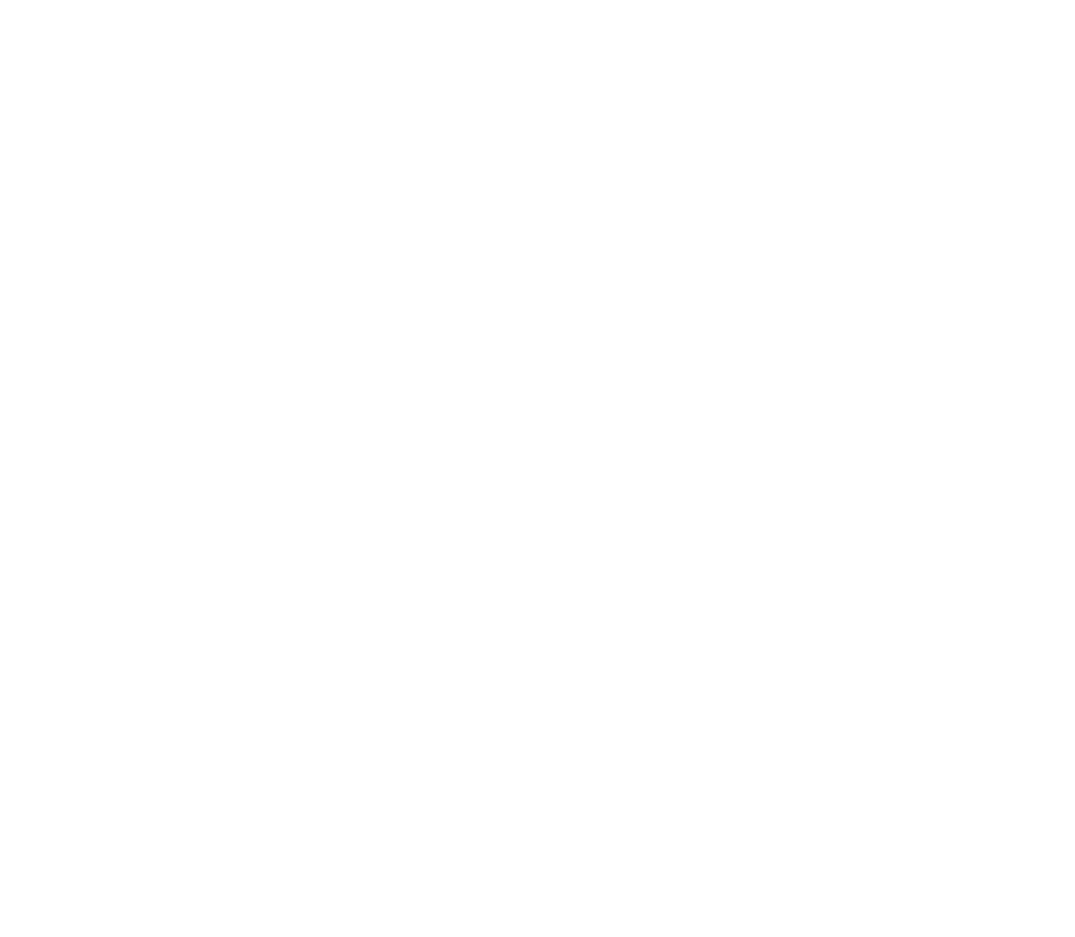
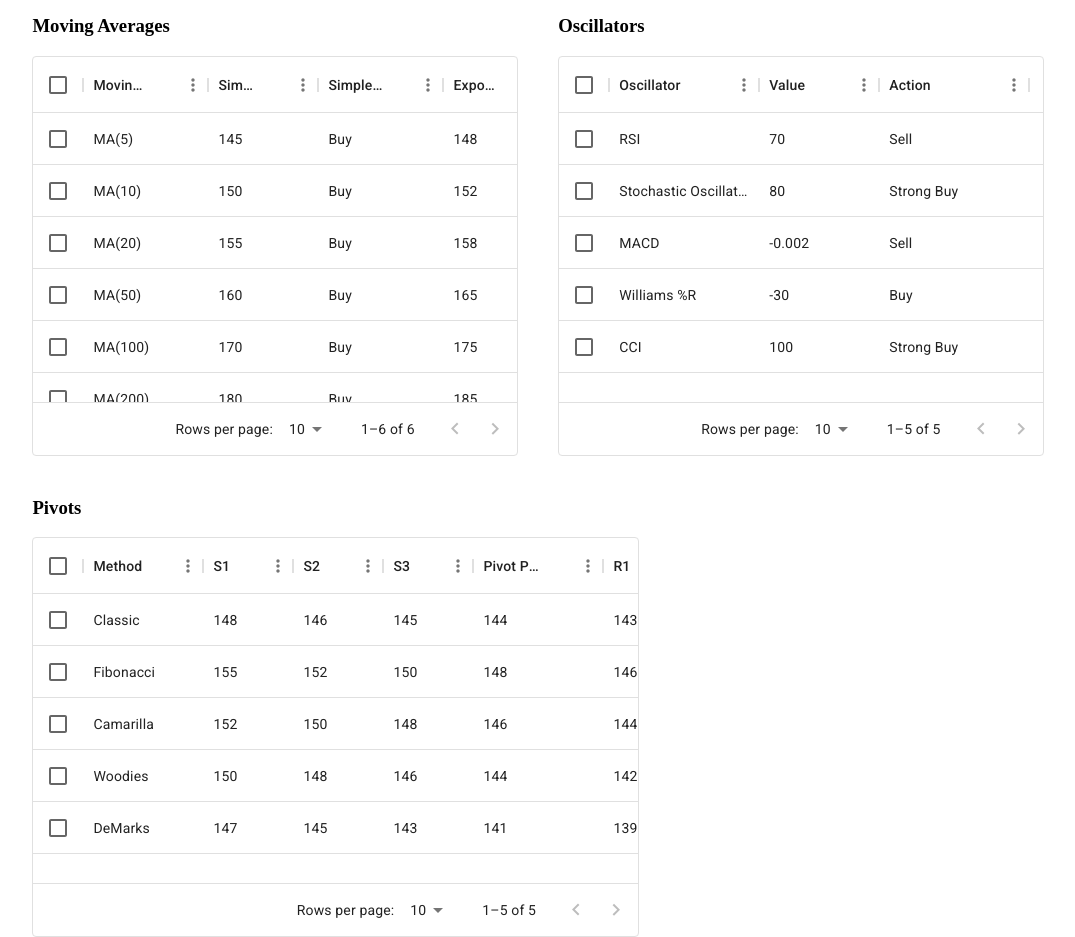
Before and after one commit to semihgencten/FinantialKit-Frontend, a React (Vite) app: page /equities/technicals in a window 1280 px wide. Shown: the part 780-1717 px from the top of the page, without its empty margins (102-1177 px from the left). Before the commit the page ends 800 px from the top, so only its background shows below. Built offline with nearby package versions, Linux system fonts and the light colour scheme.

Commit message:
Technicals and markets page
I started to develop these two pages.

```diff
--- a/src/pages/EquitiesTechnicalsPage/index.jsx
+++ b/src/pages/EquitiesTechnicalsPage/index.jsx
@@ -1,5 +1,77 @@
 import { Box } from '@mui/material'
 import TabsLayout from '@/pages/EquitiesPage';
+import { DataGrid } from '@mui/x-data-grid';
+
+const maColumns = [
+    { field: 'name', headerName: 'Moving Average', width: 125 },
+    { field: 'simple', headerName: 'Simple', width: 110 },
+    { field: 'simpleAction', headerName: 'Simple Action', width: 125 },
+    { field: 'exponential', headerName: 'Exponential', width: 110 },
+    { field: 'exponentialAction', headerName: 'Exponential Action', width: 150 }
+];
+
+const maRows = [
+    { id: 1, name: 'MA(5)', simple: 145, simpleAction: 'Buy', exponential: 148, exponentialAction: 'Strong Buy' },
+    { id: 2, name: 'MA(10)', simple: 150, simpleAction: 'Buy', exponential: 152, exponentialAction: 'Strong Buy' },
+    { id: 3, name: 'MA(20)', simple: 155, simpleAction: 'Buy', exponential: 158, exponentialAction: 'Strong Buy' },
+    { id: 4, name: 'MA(50)', simple: 160, simpleAction: 'Buy', exponential: 165, exponentialAction: 'Strong Buy' },
+    { id: 5, name: 'MA(100)', simple: 170, simpleAction: 'Buy', exponential: 175, exponentialAction: 'Strong Buy' },
+    { id: 6, name: 'MA(200)', simple: 180, simpleAction: 'Buy', exponential: 185, exponentialAction: 'Strong Buy' }
+];
+
+const osColumns = [
+    { field: 'name', headerName: 'Oscillator', width: 150 },
+    { field: 'value', headerName: 'Value', width: 120 },
+    { field: 'action', headerName: 'Action', width: 150 }
+];
+
+const osRows = [
+    { id: 1, name: 'RSI', value: 70, action: 'Sell' },
+    { id: 2, name: 'Stochastic Oscillator', value: 80, action: 'Strong Buy' },
+    { id: 3, name: 'MACD', value: -0.002, action: 'Sell' },
+    { id: 4, name: 'Williams %R', value: -30, action: 'Buy' },
+    { id: 5, name: 'CCI', value: 100, action: 'Strong Buy' }
+];
+const pivotColumns = [
+    { field: 'method', headerName: 'Method', width: 120 },
+    { field: 'S1', headerName: 'S1', width: 90 },
+    { field: 'S2', headerName: 'S2', width: 90 },
+    { field: 'S3', headerName: 'S3', width: 90 },
+    { field: 'Pivot Points', headerName: 'Pivot Points', width: 130 },
+    { field: 'R1', headerName: 'R1', width: 90 },
+    { field: 'R2', headerName: 'R2', width: 90 },
+    { field: 'R3', headerName: 'R3', width: 90 }
+];
+
+const pivotRows = [
+    { id: 1, method: 'Classic', S1: 148, S2: 146, S3: 145, 'Pivot Points': 144, R1: 143, R2: 143, R3: 141 },
+    { id: 2, method: 'Fibonacci', S1: 155, S2: 152, S3: 150, 'Pivot Points': 148, R1: 146, R2: 144, R3: 141 },
+    { id: 3, method: 'Camarilla', S1: 152, S2: 150, S3: 148, 'Pivot Points': 146, R1: 144, R2: 142, R3: 140 },
+    { id: 4, method: 'Woodies', S1: 150, S2: 148, S3: 146, 'Pivot Points': 144, R1: 142, R2: 140, R3: 138 },
+    { id: 5, method: 'DeMarks', S1: 147, S2: 145, S3: 143, 'Pivot Points': 141, R1: 139, R2: 137, R3: 135 }
+];
+
+const GaugeChart1 = () => {
+    return (
+        <div style={{ height: 200, width: '100%', marginBottom: '20px', border: '1px solid #ccc' }}>
+            {/* Placeholder for Gauge Chart 1 */}
+            <h3 style={{ textAlign: 'center' }}>Gauge Chart 1</h3>
+            <p style={{ textAlign: 'center' }}>Placeholder for Gauge Chart 1</p>
+        </div>
+    );
+};
+
+const GaugeChart2 = () => {
+    return (
+        <div style={{ height: 200, width: '100%', marginBottom: '20px', border: '1px solid #ccc' }}>
+            {/* Placeholder for Gauge Chart 2 */}
+            <h3 style={{ textAlign: 'center' }}>Gauge Chart 2</h3>
+            <p style={{ textAlign: 'center' }}>Placeholder for Gauge Chart 2</p>
+        </div>
+    );
+};
+
+
 
 const EquitiesTechnicalsPage = () => {
   return (
@@ -7,6 +79,58 @@
         <Box sx={{ textAlign: "center" }}>
         <h2>Technicals Page</h2>;
         </Box>
+        <div>
+            <div style={{ display: 'flex', justifyContent: 'space-between' }}>
+                    <GaugeChart1 />
+                    <GaugeChart2 />
+            </div>
+            <div style={{ display: 'flex', justifyContent: 'space-between' }}>
+                <div style={{ height: 400, width: '48%' }}>
+                    <h3>Moving Averages</h3>
+                    <DataGrid
+                        rows={maRows}
+                        columns={maColumns}
+                        initialState={{
+                            pagination: {
+                            paginationModel: { page: 0, pageSize: 10 },
+                            },
+                        }}
+                        pageSizeOptions={[5, 10]}
+                        checkboxSelection
+                    />
+                </div>
+                <div style={{ height: 400, width: '48%' }}>
+                    <h3>Oscillators</h3>
+                    <DataGrid
+                        rows={osRows}
+                        columns={osColumns}
+                        initialState={{
+                            pagination: {
+                            paginationModel: { page: 0, pageSize: 10 },
+                            },
+                        }}
+                        pageSizeOptions={[5, 10]}
+                        checkboxSelection
+                    />
+                </div>
+            </div>
+            <div style={{ height: 400, width: '60%', marginTop: '100px' }}>
+                <h3>Pivots</h3>
+                <DataGrid
+                    rows={pivotRows}
+                    columns={pivotColumns}
+                    initialState={{
+                        pagination: {
+                        paginationModel: { page: 0, pageSize: 10 },
+                        },
+                    }}
+                    pageSizeOptions={[5, 10]}
+                    checkboxSelection
+                />
+            </div>
+        </div>
+
+
     </TabsLayout>
   );
 };
--- a/src/pages/MarketsPage/index.jsx
+++ b/src/pages/MarketsPage/index.jsx
@@ -1,17 +1,30 @@
 import { Box } from '@mui/material'
-import * as React from 'react';
+// import * as React from 'react';
 import { DataGrid } from '@mui/x-data-grid';
 import { Link } from 'react-router-dom';
 
 
 const columns = [
-    { field: 'id', headerName: 'ID', width: 70 },
-    { field: 'stockName', headerName: 'Stock Name', width: 130, renderCell: (params) => <Link to="/equities/overview">{params.value}</Link> },
-    { field: 'price', headerName: 'Price', width: 130 },
+    { field: 'symbol', headerName: 'Symbol', width: 70 },
+    { field: 'companyName', headerName: 'Name', width: 250, renderCell: (params) => <Link to="/equities/overview">{params.value}</Link> },
+    { field: 'lastprice', headerName: 'Last', width: 130 },
+    { field: 'changeAmount', headerName: 'Change', width: 130 },
+    { field: 'changePercentage', headerName: 'Change (%)', width: 130 },
+    { field: 'volume', headerName: 'Volume', width: 130 },
+
 ];
 
 const rows = [
-    { id: 1, stockName: 'Nvidia', price: 100 },
+    { id: 1, companyName: 'Nvidia', lastprice: 100, changeAmount: -20, changePercentage: "-0.71%", volume: 15600 },
+    { id: 2, companyName: 'Apple Inc.', lastprice: 150, changeAmount: 5, changePercentage: "+0.03%", volume: 25000 },
+    { id: 3, companyName: 'Amazon.com Inc.', lastprice: 3200, changeAmount: -15, changePercentage: "-0.47%", volume: 18000 },
+    { id: 4, companyName: 'Tesla, Inc.', lastprice: 800, changeAmount: 30, changePercentage: "+0.15%", volume: 35000 },
+    { id: 5, companyName: 'Microsoft Corporation', lastprice: 250, changeAmount: 10, changePercentage: "+0.04%", volume: 20000 },
+    { id: 6, companyName: 'Alphabet Inc. (Google)', lastprice: 2000, changeAmount: -25, changePercentage: "-1.25%", volume: 22000 },
+    { id: 7, companyName: 'Facebook, Inc.', lastprice: 300, changeAmount: -7, changePercentage: "-0.36%", volume: 18000 },
+    { id: 8, companyName: 'Alibaba Group Holding Limited', lastprice: 200, changeAmount: 8, changePercentage: "+0.60%", volume: 28000 },
+    { id: 9, companyName: 'Johnson & Johnson', lastprice: 170, changeAmount: -3, changePercentage: "-0.02%", volume: 15000 },
+    { id: 10, companyName: 'Visa Inc.', lastprice: 220, changeAmount: 12, changePercentage: "+0.55%", volume: 19000 },
 ];
 const MarketsPage = () => {
   return (
@@ -19,13 +32,16 @@
         <Box sx={{ textAlign: "center" }}>
             <h2>Markets Page</h2>;
         </Box>
+        <Box sx={{ textAlign: "left" }}>
+            <h2>Nasdaq 100 Stocks</h2>;
+        </Box>
             <div style={{ height: 400, width: '100%' }}>
                 <DataGrid
                     rows={rows}
                     columns={columns}
                     initialState={{
                         pagination: {
-            paginationModel: { page: 0, pageSize: 5 },
+                        paginationModel: { page: 0, pageSize: 10 },
                         },
                     }}
                     pageSizeOptions={[5, 10]}
```
Lines whose indentation alone changed are shown as unchanged.
